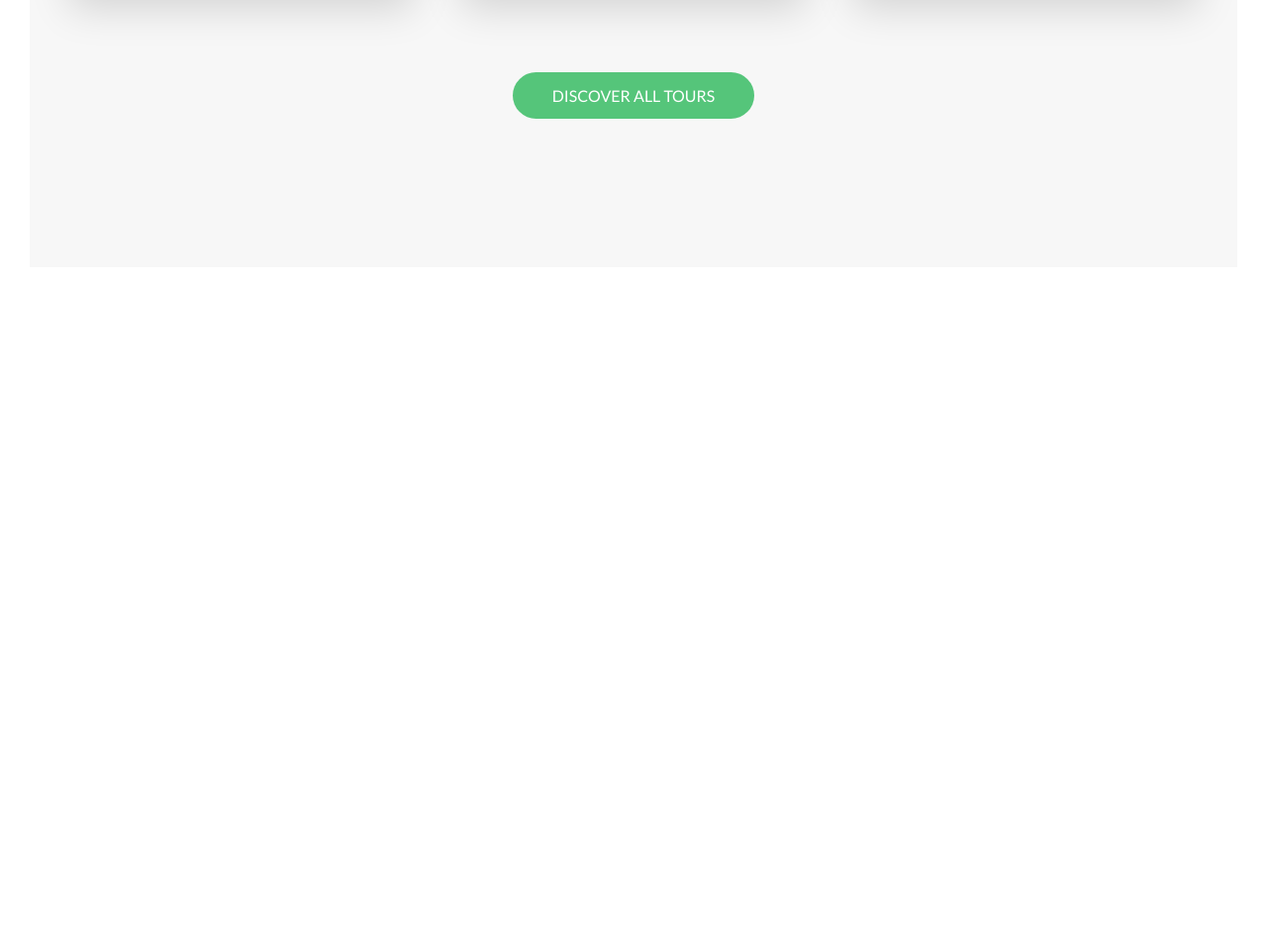
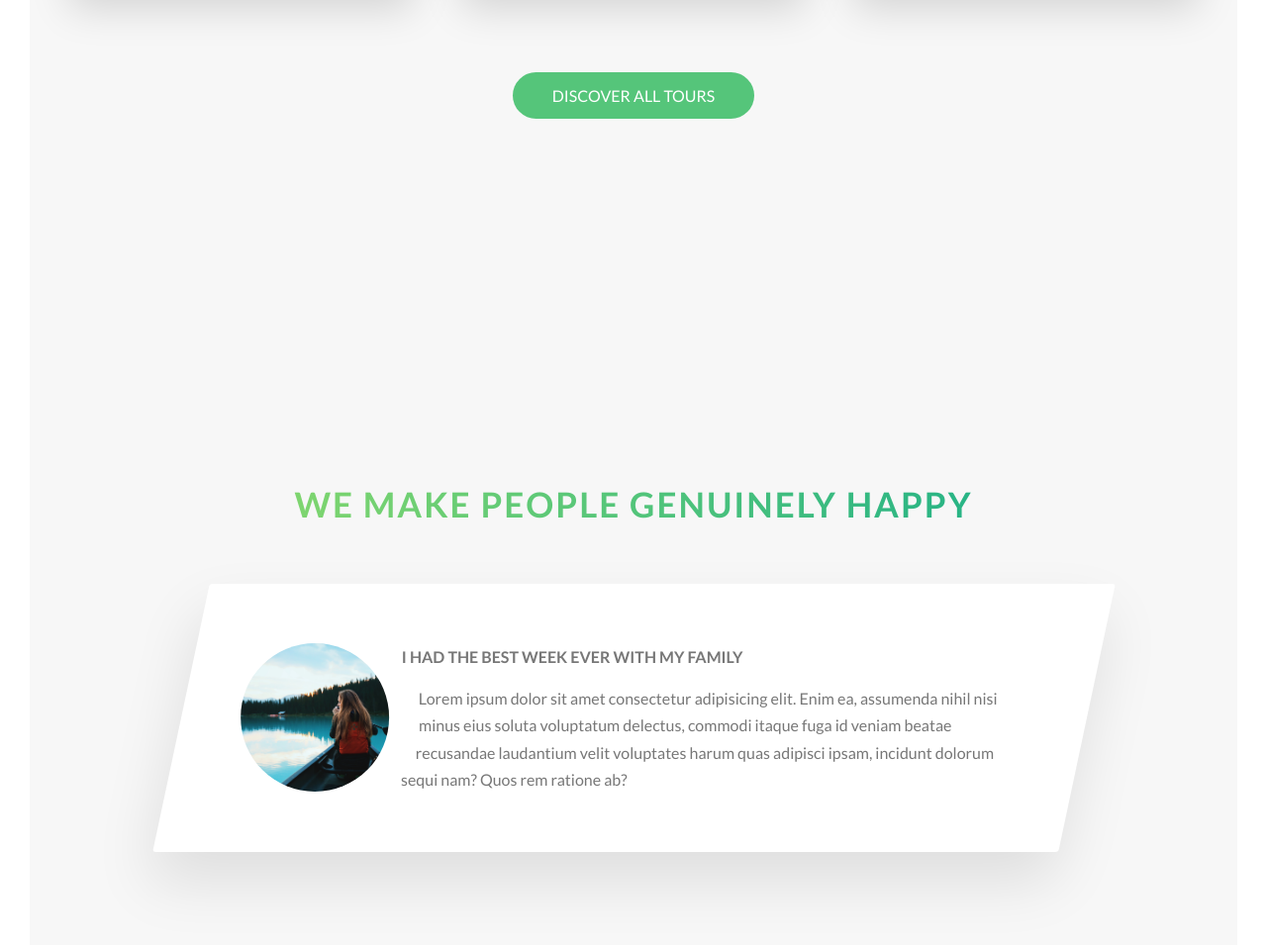
Before and after one commit to RochaDiego04/Natours, a website: page index.html in a window 1280 px wide. Shown: the part 3481-4436 px from the top of the page at 99% size. Before the commit the page ends 3781 px from the top, so only its background shows below. Drawn offline with Linux system fonts and the light colour scheme.

Commit message:
Add stories section 1st version, story template with no effects

```diff
--- a/index.html
+++ b/index.html
@@ -92,30 +92,44 @@
         <div class="features-flex-container">
           <div class="feature-box">
             <i class="feature-box__icon icon-basic-world"></i>
-            <h3 class="heading-tertiary u-margin-bottom-small">Explore the world</h3>
+            <h3 class="heading-tertiary u-margin-bottom-small">
+              Explore the world
+            </h3>
             <p class="feature-box__text">
-              Lorem, ipsum dolor sit amet consectetur adipisicing elit. Autem molestiae, deserunt ea aliquid adipisci quos porro quidem. Praesentium, a repudiandae?
+              Lorem, ipsum dolor sit amet consectetur adipisicing elit. Autem
+              molestiae, deserunt ea aliquid adipisci quos porro quidem.
+              Praesentium, a repudiandae?
             </p>
           </div>
           <div class="feature-box">
             <i class="feature-box__icon icon-basic-compass"></i>
             <h3 class="heading-tertiary u-margin-bottom-small">Meet nature</h3>
             <p class="feature-box__text">
-              Lorem, ipsum dolor sit amet consectetur adipisicing elit. Autem molestiae, deserunt ea aliquid adipisci quos porro quidem. Praesentium, a repudiandae?
+              Lorem, ipsum dolor sit amet consectetur adipisicing elit. Autem
+              molestiae, deserunt ea aliquid adipisci quos porro quidem.
+              Praesentium, a repudiandae?
             </p>
           </div>
           <div class="feature-box">
             <i class="feature-box__icon icon-basic-map"></i>
-            <h3 class="heading-tertiary u-margin-bottom-small">Find your way</h3>
+            <h3 class="heading-tertiary u-margin-bottom-small">
+              Find your way
+            </h3>
             <p class="feature-box__text">
-              Lorem, ipsum dolor sit amet consectetur adipisicing elit. Autem molestiae, deserunt ea aliquid adipisci quos porro quidem. Praesentium, a repudiandae?
+              Lorem, ipsum dolor sit amet consectetur adipisicing elit. Autem
+              molestiae, deserunt ea aliquid adipisci quos porro quidem.
+              Praesentium, a repudiandae?
             </p>
           </div>
           <div class="feature-box">
             <i class="feature-box__icon icon-basic-heart"></i>
-            <h3 class="heading-tertiary u-margin-bottom-small">Live a healthier life</h3>
+            <h3 class="heading-tertiary u-margin-bottom-small">
+              Live a healthier life
+            </h3>
             <p class="feature-box__text">
-              Lorem, ipsum dolor sit amet consectetur adipisicing elit. Autem molestiae, deserunt ea aliquid adipisci quos porro quidem. Praesentium, a repudiandae?
+              Lorem, ipsum dolor sit amet consectetur adipisicing elit. Autem
+              molestiae, deserunt ea aliquid adipisci quos porro quidem.
+              Praesentium, a repudiandae?
             </p>
           </div>
         </div>
@@ -123,9 +137,7 @@
 
       <section class="section-tours">
         <div class="u-center-text">
-          <h2 class="heading-secondary">
-            Most popular tours
-          </h2>
+          <h2 class="heading-secondary">Most popular tours</h2>
         </div>
 
         <div class="tours-grid">
@@ -133,10 +145,13 @@
             <div class="card">
               <div class="card__side card__side--front">
                 <div class="card__picture card__picture--1">
-                  &nbsp; <!-- Empty space in html -->
+                  &nbsp;
+                  <!-- Empty space in html -->
                 </div>
                 <h4 class="card__heading">
-                  <span class="card__heading-span card__heading-span--1">The Sea Explorer</span>
+                  <span class="card__heading-span card__heading-span--1"
+                    >The Sea Explorer</span
+                  >
                 </h4>
                 <div class="card__details">
                   <ul>
@@ -163,10 +178,13 @@
             <div class="card">
               <div class="card__side card__side--front">
                 <div class="card__picture card__picture--2">
-                  &nbsp; <!-- Empty space in html -->
+                  &nbsp;
+                  <!-- Empty space in html -->
                 </div>
                 <h4 class="card__heading">
-                  <span class="card__heading-span card__heading-span--2">The Forest Hiker</span>
+                  <span class="card__heading-span card__heading-span--2"
+                    >The Forest Hiker</span
+                  >
                 </h4>
                 <div class="card__details">
                   <ul>
@@ -193,10 +211,13 @@
             <div class="card">
               <div class="card__side card__side--front">
                 <div class="card__picture card__picture--3">
-                  &nbsp; <!-- Empty space in html -->
+                  &nbsp;
+                  <!-- Empty space in html -->
                 </div>
                 <h4 class="card__heading">
-                  <span class="card__heading-span card__heading-span--3">The Snow Adventurer</span>
+                  <span class="card__heading-span card__heading-span--3"
+                    >The Snow Adventurer</span
+                  >
                 </h4>
                 <div class="card__details">
                   <ul>
@@ -208,7 +229,7 @@
                   </ul>
                 </div>
               </div>
-              <div class="card__side card__side--back card__side--back-2">
+              <div class="card__side card__side--back card__side--back-3">
                 <div class="card__cta">
                   <div class="card__price-box">
                     <p class="card__price-only">Only</p>
@@ -224,9 +245,25 @@
         <div class="u-center-text u-margin-top-big">
           <a href="#" class="btn btn--green">Discover all tours</a>
         </div>
-
       </section>
 
+      <section class="section-stories">
+        <div class="u-center-text">
+          <h2 class="heading-secondary">We make people genuinely happy</h2>
+        </div>
+
+        <div class="story">
+          <figure class="story__shape">
+            <img src="img/nat-8.jpg" alt="Person on a tour" class="story__image">
+          </figure>
+          <div class="story__text">
+            <h3 class="heading-tertiary u-margin-bottom-small">I had the best week ever with my family</h3>
+            <p>
+              Lorem ipsum dolor sit amet consectetur adipisicing elit. Enim ea, assumenda nihil nisi minus eius soluta voluptatum delectus, commodi itaque fuga id veniam beatae recusandae laudantium velit voluptates harum quas adipisci ipsam, incidunt dolorum sequi nam? Quos rem ratione ab?
+            </p>
+          </div>
+        </div>
+      </section>
     </main>
   </body>
 </html>
--- /dev/null
+++ b/sass/components/_story.scss
@@ -0,0 +1,34 @@
+@use "../abstracts/variables" as v;
+
+.story {
+    width: 75%;
+    margin:  5rem auto 0;
+    box-shadow: 0 3rem 6rem rgba(v.$black, .1);
+    background-color: v.$white;
+    border-radius: 3px;
+    padding: 6rem 6rem 6rem 9rem;
+    font-size: v.$default-font-size;
+    transform: skewX(-12deg);
+
+    &__shape {
+        width: 15rem;
+        height: 15rem;
+        float: left; /* All the other elements will float around the shape
+                        Just works if element has width and height */
+        --webkit-shape-outside: circle(50% at 50% 50%);
+        shape-outside: circle(50% at 50% 50%);
+
+        --webkit-clip-path: circle(50% at 50% 50%);
+        clip-path: circle(50% at 50% 50%);;
+
+        transform: translateX(-3rem) skewX(12deg);;
+    }
+
+    &__image {
+        height: 100%;
+    }
+
+    &__text {
+        transform: skewX(12deg);
+    }
+}
--- a/sass/main.scss
+++ b/sass/main.scss
@@ -13,5 +13,6 @@
 @forward "components/composition";
 @forward "components/feature-box";
 @forward "components/card";
+@forward "components/story";
 
 @forward "layout/header";
--- a/sass/pages/_home.scss
+++ b/sass/pages/_home.scss
@@ -65,3 +65,10 @@
     column-gap: 5rem;
     max-width: v.$small-max-width;
 }
+
+/*STORIES SECTION*/
+
+.section-stories {
+    padding: 15rem 0;
+    background-color: v.$color-grey-light-1;
+}
```
Also changed, not shown: css/style.css, 1 other file.
